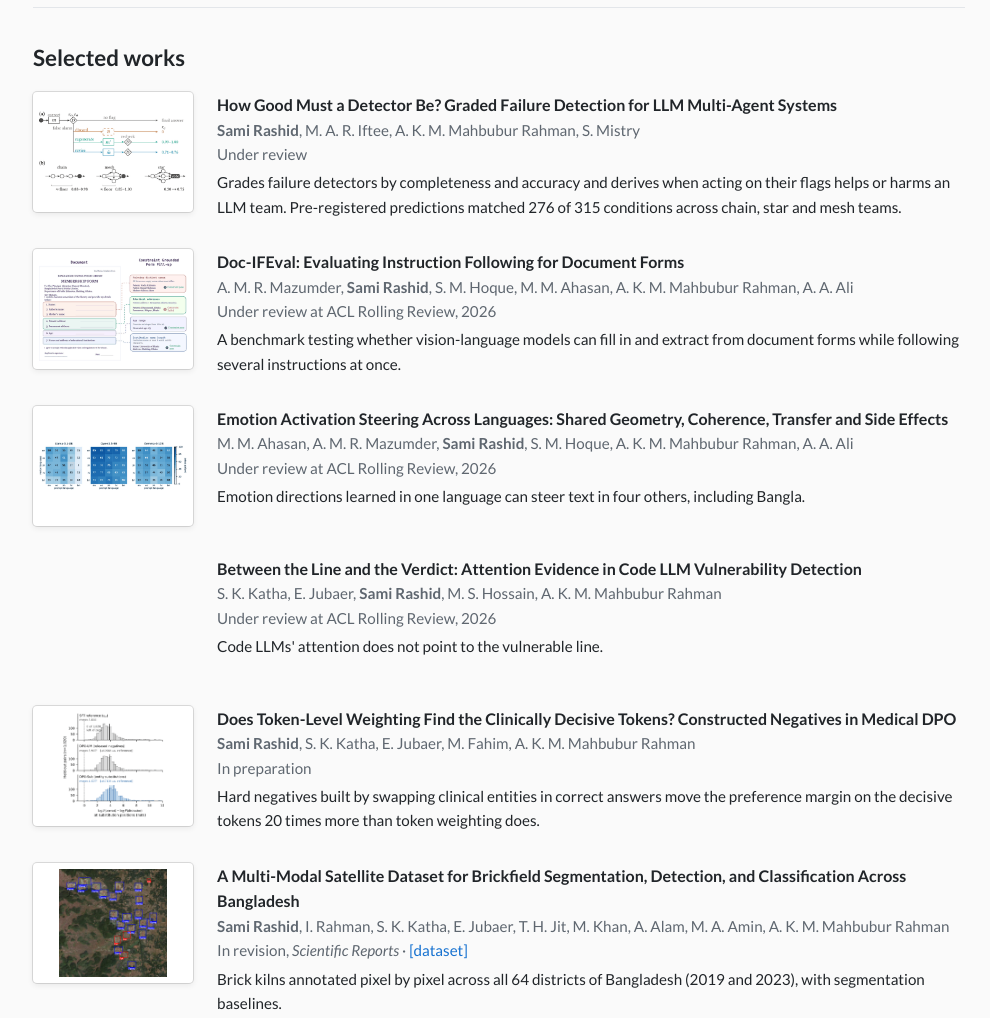
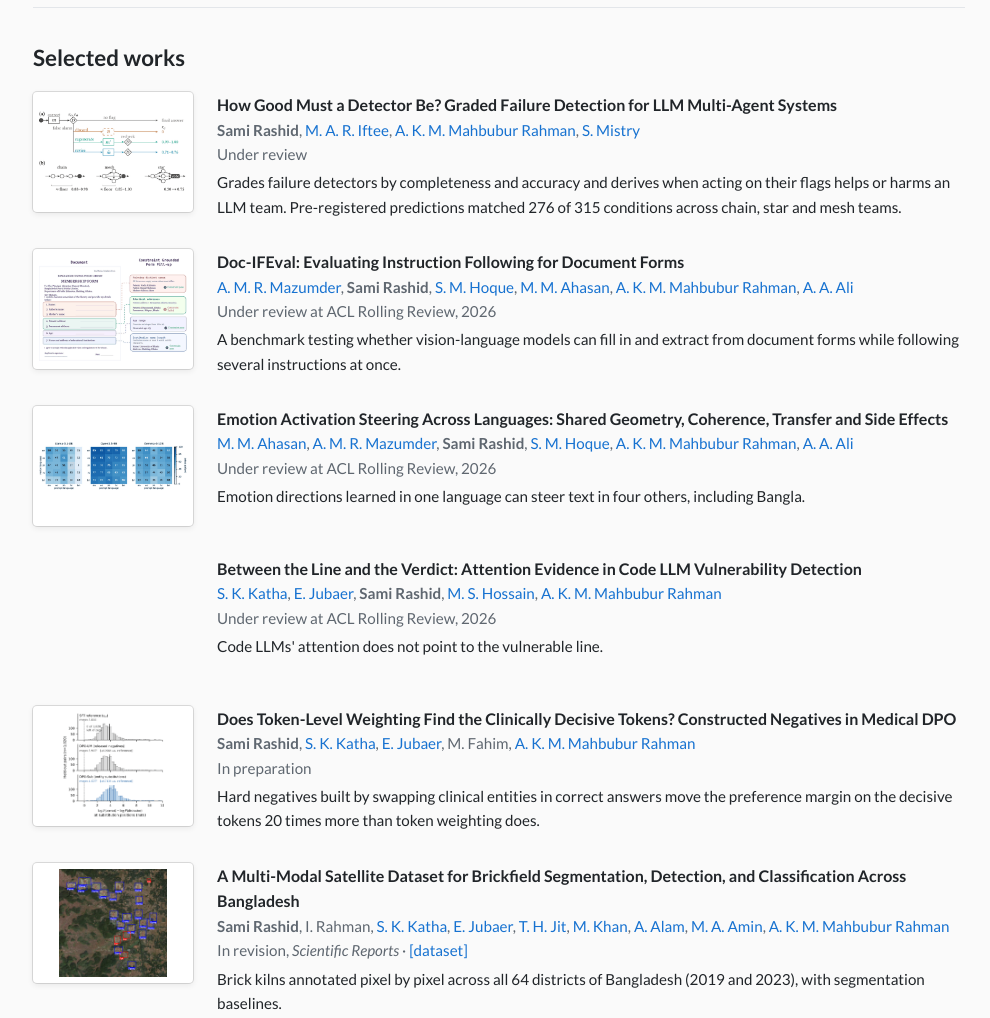
Before and after one commit to sami-rashid/sami-rashid.github.io, a plain HTML site: page index.html in a window 1280 px wide. Shown: the part 860-1878 px from the top of the page, without its empty margins (141-1131 px from the left). Drawn offline with Linux system fonts and the light colour scheme.

Commit message:
Link supervisors and co-authors to their pages
Co-Authored-By: Claude Opus 5.5 <noreply@anthropic.com>
Claude-Session: https://claude.ai/code/session_01PD7tFYh6Xg45L1koNZJWJb

```diff
--- a/index.html
+++ b/index.html
@@ -18,7 +18,7 @@
   <div class="intro-text">
     <h1>Sami Rashid</h1>
     <p class="email">samirashid5800@gmail.com</p>
-    <p>I am a Research Assistant at the <a href="https://ccds.ai/">Center for Computational &amp; Data Sciences (CCDS)</a>, Independent University, Bangladesh (IUB), where I work with Dr. AKM Mahbubur Rahman and Dr. Amin Ahsan Ali. I also work with Dr. Sajib Mistry at Curtin University on failure detection in LLM multi-agent systems.</p>
+    <p>I am a Research Assistant at the <a href="https://ccds.ai/">Center for Computational &amp; Data Sciences (CCDS)</a>, Independent University, Bangladesh (IUB), where I work with <a href="https://ccds.ai/people/akm-mahbubur-rhman-phd">Dr. AKM Mahbubur Rahman</a> and <a href="https://ccds.ai/people/amin-ahsan-ali">Dr. Amin Ahsan Ali</a>. I also work with <a href="https://profiles.curtin.edu.au/29734-sajib-mistry">Dr. Sajib Mistry</a> at Curtin University on failure detection in LLM multi-agent systems.</p>
     <p>I received my B.Sc. in Computer Science and Engineering from IUB in 2024, where I now teach programming labs as adjunct faculty. I am applying to PhD programs for Fall 2027.</p>
     <p class="links">
       <a href="mailto:samirashid5800@gmail.com">Email</a>
@@ -53,7 +53,7 @@
     <img class="thumb" src="images/failure-detection.png" alt="Diagram: a detector flags agent messages, and the team discards, regenerates or revises them, across chain, mesh and star teams" loading="lazy">
     <div>
       <span class="title">How Good Must a Detector Be? Graded Failure Detection for LLM Multi-Agent Systems</span>
-      <span class="authors"><b>Sami Rashid</b>, M. A. R. Iftee, A. K. M. Mahbubur Rahman, S. Mistry</span>
+      <span class="authors"><b>Sami Rashid</b>, <a href="https://mdakilraihaniftee.github.io/">M. A. R. Iftee</a>, <a href="https://ccds.ai/people/akm-mahbubur-rhman-phd">A. K. M. Mahbubur Rahman</a>, <a href="https://profiles.curtin.edu.au/29734-sajib-mistry">S. Mistry</a></span>
       <span class="venue">Under review</span>
       <span class="tldr">Grades failure detectors by completeness and accuracy and derives when acting on their flags helps or harms an LLM team. Pre-registered predictions matched 276 of 315 conditions across chain, star and mesh teams.</span>
     </div>
@@ -63,7 +63,7 @@
     <img class="thumb" src="images/doc-ifeval.png" alt="A membership form with fields linked to constraints such as distinct names and an age range" loading="lazy">
     <div>
       <span class="title">Doc-IFEval: Evaluating Instruction Following for Document Forms</span>
-      <span class="authors">A. M. R. Mazumder, <b>Sami Rashid</b>, S. M. Hoque, M. M. Ahasan, A. K. M. Mahbubur Rahman, A. A. Ali</span>
+      <span class="authors"><a href="https://ccds.ai/people/akm-moshiur-rahman-mazumder">A. M. R. Mazumder</a>, <b>Sami Rashid</b>, <a href="https://ccds.ai/people/syed-mohaiminul-hoque">S. M. Hoque</a>, <a href="https://ccds.ai/people/mubtasim-ahasan">M. M. Ahasan</a>, <a href="https://ccds.ai/people/akm-mahbubur-rhman-phd">A. K. M. Mahbubur Rahman</a>, <a href="https://ccds.ai/people/amin-ahsan-ali">A. A. Ali</a></span>
       <span class="venue">Under review at ACL Rolling Review, 2026</span>
       <span class="tldr">A benchmark testing whether vision-language models can fill in and extract from document forms while following several instructions at once.</span>
     </div>
@@ -73,7 +73,7 @@
     <img class="thumb" src="images/emotion-steering.png" alt="Heatmaps of steering success when vectors from one language steer prompts in another, for three models" loading="lazy">
     <div>
       <span class="title">Emotion Activation Steering Across Languages: Shared Geometry, Coherence, Transfer and Side Effects</span>
-      <span class="authors">M. M. Ahasan, A. M. R. Mazumder, <b>Sami Rashid</b>, S. M. Hoque, A. K. M. Mahbubur Rahman, A. A. Ali</span>
+      <span class="authors"><a href="https://ccds.ai/people/mubtasim-ahasan">M. M. Ahasan</a>, <a href="https://ccds.ai/people/akm-moshiur-rahman-mazumder">A. M. R. Mazumder</a>, <b>Sami Rashid</b>, <a href="https://ccds.ai/people/syed-mohaiminul-hoque">S. M. Hoque</a>, <a href="https://ccds.ai/people/akm-mahbubur-rhman-phd">A. K. M. Mahbubur Rahman</a>, <a href="https://ccds.ai/people/amin-ahsan-ali">A. A. Ali</a></span>
       <span class="venue">Under review at ACL Rolling Review, 2026</span>
       <span class="tldr">Emotion directions learned in one language can steer text in four others, including Bangla.</span>
     </div>
@@ -83,7 +83,7 @@
     <div class="thumb blank" aria-hidden="true"></div>
     <div>
       <span class="title">Between the Line and the Verdict: Attention Evidence in Code LLM Vulnerability Detection</span>
-      <span class="authors">S. K. Katha, E. Jubaer, <b>Sami Rashid</b>, M. S. Hossain, A. K. M. Mahbubur Rahman</span>
+      <span class="authors"><a href="https://ccds.ai/people/sumaiya-karim-katha">S. K. Katha</a>, <a href="https://ccds.ai/people/ezharuddin-jubaer">E. Jubaer</a>, <b>Sami Rashid</b>, <a href="https://ccds.ai/people/mir-sazzat-hossain">M. S. Hossain</a>, <a href="https://ccds.ai/people/akm-mahbubur-rhman-phd">A. K. M. Mahbubur Rahman</a></span>
       <span class="venue">Under review at ACL Rolling Review, 2026</span>
       <span class="tldr">Code LLMs' attention does not point to the vulnerable line.</span>
     </div>
@@ -93,7 +93,7 @@
     <img class="thumb" src="images/token-dpo.png" alt="Histograms of the log-probability margin at substituted clinical entities for three models" loading="lazy">
     <div>
       <span class="title">Does Token-Level Weighting Find the Clinically Decisive Tokens? Constructed Negatives in Medical DPO</span>
-      <span class="authors"><b>Sami Rashid</b>, S. K. Katha, E. Jubaer, M. Fahim, A. K. M. Mahbubur Rahman</span>
+      <span class="authors"><b>Sami Rashid</b>, <a href="https://ccds.ai/people/sumaiya-karim-katha">S. K. Katha</a>, <a href="https://ccds.ai/people/ezharuddin-jubaer">E. Jubaer</a>, M. Fahim, <a href="https://ccds.ai/people/akm-mahbubur-rhman-phd">A. K. M. Mahbubur Rahman</a></span>
       <span class="venue">In preparation</span>
       <span class="tldr">Hard negatives built by swapping clinical entities in correct answers move the preference margin on the decisive tokens 20 times more than token weighting does.</span>
     </div>
@@ -103,7 +103,7 @@
     <img class="thumb" src="images/brickfield.jpg" alt="Satellite image with detected brick kilns outlined in boxes" loading="lazy">
     <div>
       <span class="title">A Multi-Modal Satellite Dataset for Brickfield Segmentation, Detection, and Classification Across Bangladesh</span>
-      <span class="authors"><b>Sami Rashid</b>, I. Rahman, S. K. Katha, E. Jubaer, T. H. Jit, M. Khan, A. Alam, M. A. Amin, A. K. M. Mahbubur Rahman</span>
+      <span class="authors"><b>Sami Rashid</b>, I. Rahman, <a href="https://ccds.ai/people/sumaiya-karim-katha">S. K. Katha</a>, <a href="https://ccds.ai/people/ezharuddin-jubaer">E. Jubaer</a>, <a href="https://ccds.ai/people/tahmid-hossain-jit">T. H. Jit</a>, <a href="https://ccds.ai/people/md-maruf-khan">M. Khan</a>, <a href="https://ccds.ai/people/armun-alam">A. Alam</a>, <a href="https://ccds.ai/people/m-ashraful-amin">M. A. Amin</a>, <a href="https://ccds.ai/people/akm-mahbubur-rhman-phd">A. K. M. Mahbubur Rahman</a></span>
       <span class="venue">In revision, <i>Scientific Reports</i> · <a href="https://doi.org/10.7910/DVN/DVQ0XJ">[dataset]</a></span>
       <span class="tldr">Brick kilns annotated pixel by pixel across all 64 districts of Bangladesh (2019 and 2023), with segmentation baselines.</span>
     </div>
```
